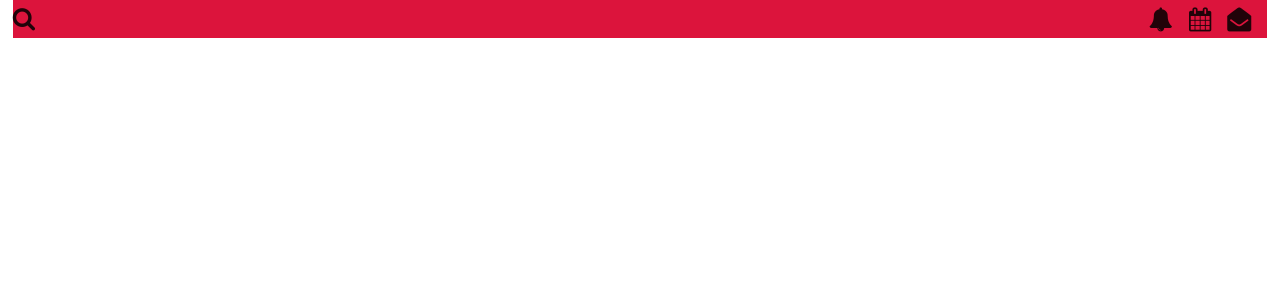
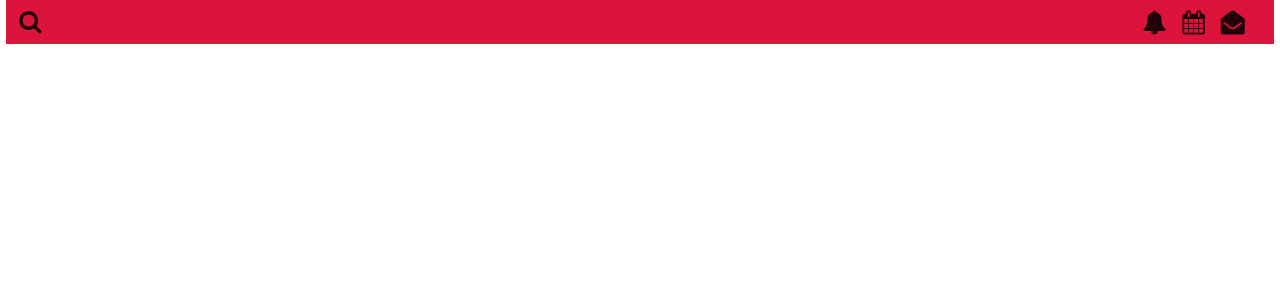
Before and after one commit to Dtech-Dbug/Clubhouse-Roomfeed-Page, a React (Create React App) app in the folder clubhouse-roomfeed/: page / in a window 1280 px wide. Shown: the top 300 px of the page. Built offline with nearby package versions, Linux system fonts and the light colour scheme.

Commit message:
update stylings ✨: index.css
- added padding to Nav
- reduced margin (left-right) to Nav

```diff
--- a/clubhouse-roomfeed/src/index.css
+++ b/clubhouse-roomfeed/src/index.css
@@ -20,7 +20,8 @@ nav {
 	display: flex;
 	justify-content: space-around;
 	font-size: 1.5rem;
-	margin: 0 0.8rem;
+	padding: 0.2rem 0.8rem;
+	margin: 0 0.4rem;
 }
 nav .flex-child-1 {
 	width: 30%;
```
